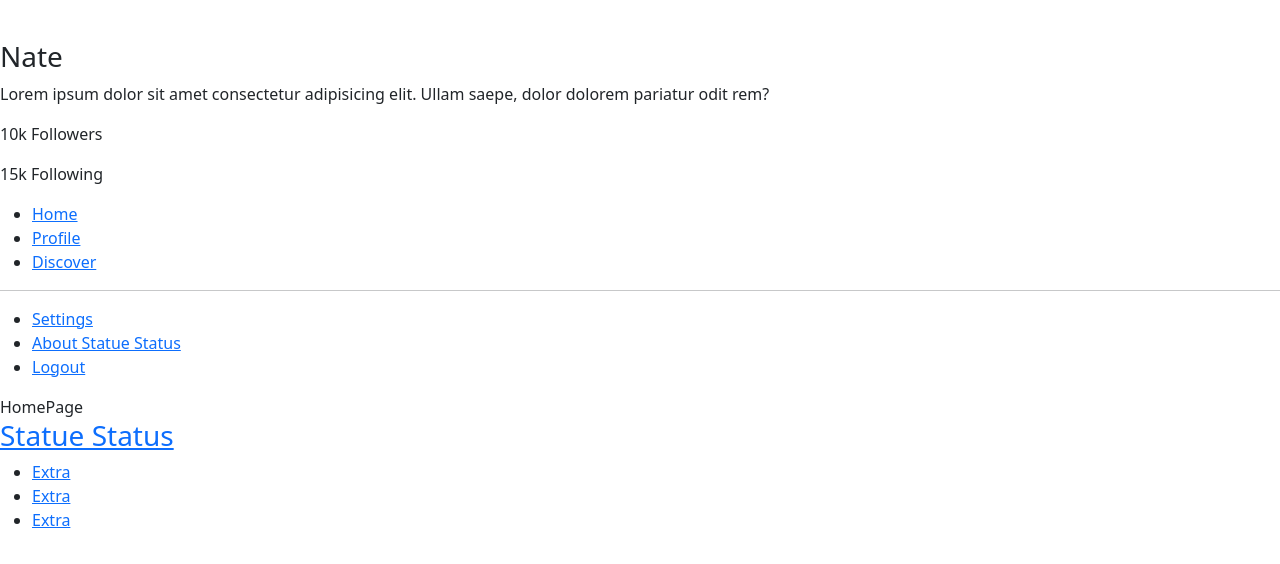
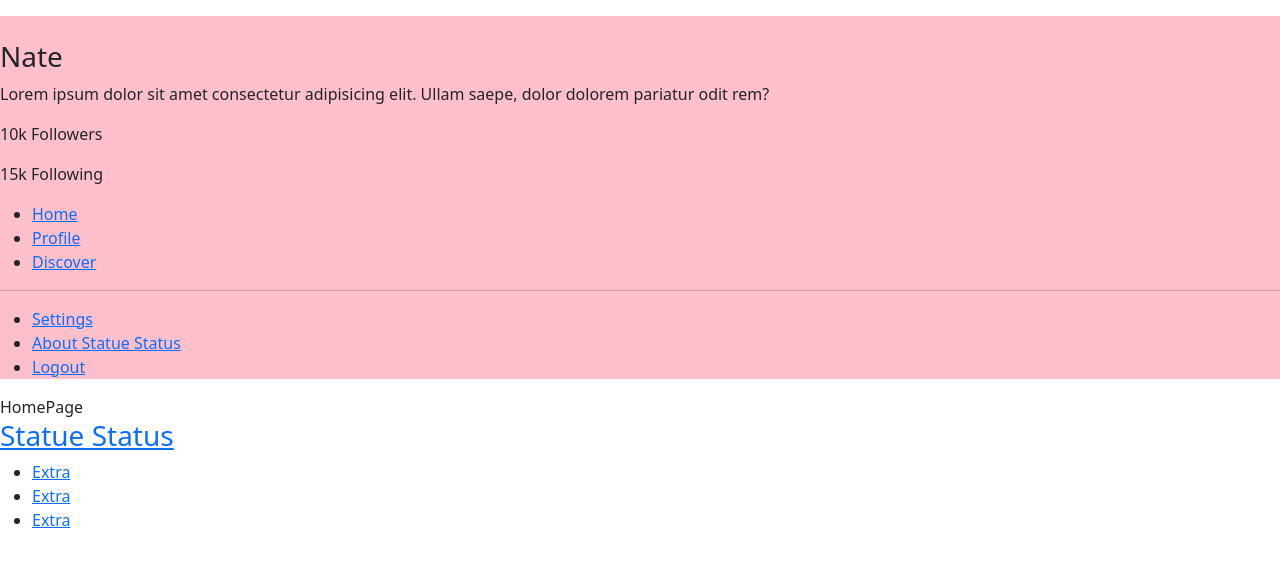
Before and after one commit to TDG-Org/Statue-Status, a React (Create React App) app in the folder client/: page / in a window 1280 px wide. Shown: the top 564 px of the page. Built offline with nearby package versions, Linux system fonts and the light colour scheme.

Commit message:
fixed styles link to component

```diff
--- a/client/src/components/Aside.jsx
+++ b/client/src/components/Aside.jsx
@@ -5,7 +5,7 @@ import Nav from "./Nav";
 import User from "./User";
 
 // Styles
-import "../sass/components/Aside";
+import "../sass/components/Aside.scss";
 
 const Aside = () => {
   return (
--- a/client/src/sass/components/Aside.scss
+++ b/client/src/sass/components/Aside.scss
@@ -0,0 +1,5 @@
+// Aside Style Sheet
+
+.aside-comp {
+  background-color: pink;
+}
```
